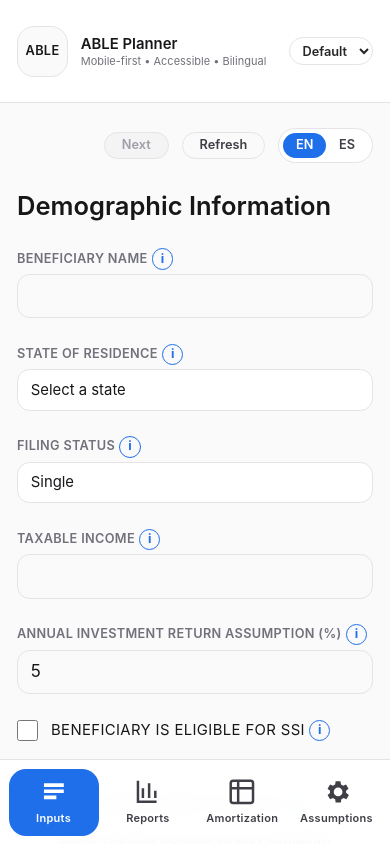
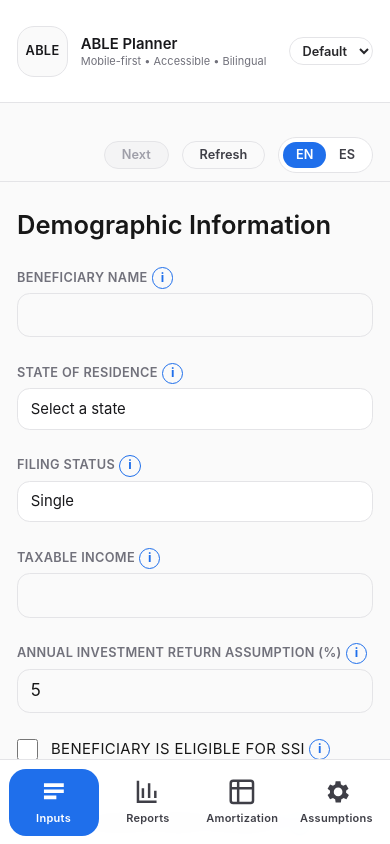
Before and after one commit to KAtheras/able-planner, a Next.js app: page / in a window 390 px wide. Both pictures are taken after a click on the button "I Understand — Continue". Shown: the top 844 px of the page. Built offline with nearby package versions, Linux system fonts and the light colour scheme.

Commit message:
fix: keep mobile input controls sticky and revert banner-specific anchoring

```diff
--- a/app/page.tsx
+++ b/app/page.tsx
@@ -2017,7 +2017,7 @@ const { scheduleRows, ssiMessages, planMessages, taxableRows } = buildPlannerSch
 
     return (
       <div className="space-y-6">
-        <div className="mb-6 flex items-center justify-between text-xs font-semibold">
+        <div className="sticky top-[calc(env(safe-area-inset-top)+6rem)] z-30 -mx-4 mb-6 flex items-center justify-between border-b border-zinc-200 bg-zinc-50/95 px-4 py-2 text-xs font-semibold backdrop-blur dark:border-zinc-800 dark:bg-black/90 md:static md:mx-0 md:border-0 md:bg-transparent md:px-0 md:py-0">
           <div className="flex items-center gap-3">
             {inputStep === 2 && (
               <button
@@ -2289,7 +2289,7 @@ const { scheduleRows, ssiMessages, planMessages, taxableRows } = buildPlannerSch
           }
         />
 
-        <main className="mx-auto w-full max-w-6xl flex-1 px-4 pt-[calc(env(safe-area-inset-top)+7.5rem)] md:pt-6">
+        <main className="mx-auto w-full max-w-6xl flex-1 px-4 pt-6">
           <div className="flex justify-center">{languageToggle}</div>
           <div className="mt-6" />
           <div className="text-center">
@@ -2380,7 +2380,7 @@ const { scheduleRows, ssiMessages, planMessages, taxableRows } = buildPlannerSch
           labels={copy.ui?.sidebar}
           desktopTopOffsetPx={sidebarDesktopTopOffset}
         />
-        <main className="mx-auto w-full max-w-6xl flex-1 px-4 pt-[calc(env(safe-area-inset-top)+7.5rem)] pb-[calc(env(safe-area-inset-bottom)+6.5rem)] md:pt-6 md:pb-6">{content}</main>
+        <main className="mx-auto w-full max-w-6xl flex-1 px-4 pt-6 pb-[calc(env(safe-area-inset-bottom)+6.5rem)] md:pb-6">{content}</main>
       </div>
       <footer className="px-4 pb-[calc(env(safe-area-inset-bottom)+5.5rem)] text-center text-xs text-zinc-500 dark:text-zinc-400 md:pb-4">
         © 2026 Spectra Professional Services, LLC. All rights reserved.
--- a/src/components/layout/TopNav.tsx
+++ b/src/components/layout/TopNav.tsx
@@ -14,7 +14,7 @@ export default function TopNav({
   settingsSlot,
 }: TopNavProps) {
   return (
-    <header className="fixed inset-x-0 top-0 z-40 border-b border-zinc-200 bg-white/90 pt-[env(safe-area-inset-top)] backdrop-blur dark:border-zinc-800 dark:bg-black/80 md:sticky md:pt-0">
+    <header className="sticky top-0 z-40 border-b border-zinc-200 bg-white/90 backdrop-blur dark:border-zinc-800 dark:bg-black/80">
       <div className="mx-auto flex h-24 w-full max-w-6xl items-center justify-between px-4">
         <div className="flex items-center gap-3">
           <div className="grid h-12 w-12 place-items-center rounded-2xl border border-zinc-200 bg-zinc-50 text-zinc-900 dark:border-zinc-800 dark:bg-zinc-950 dark:text-zinc-50">
```
